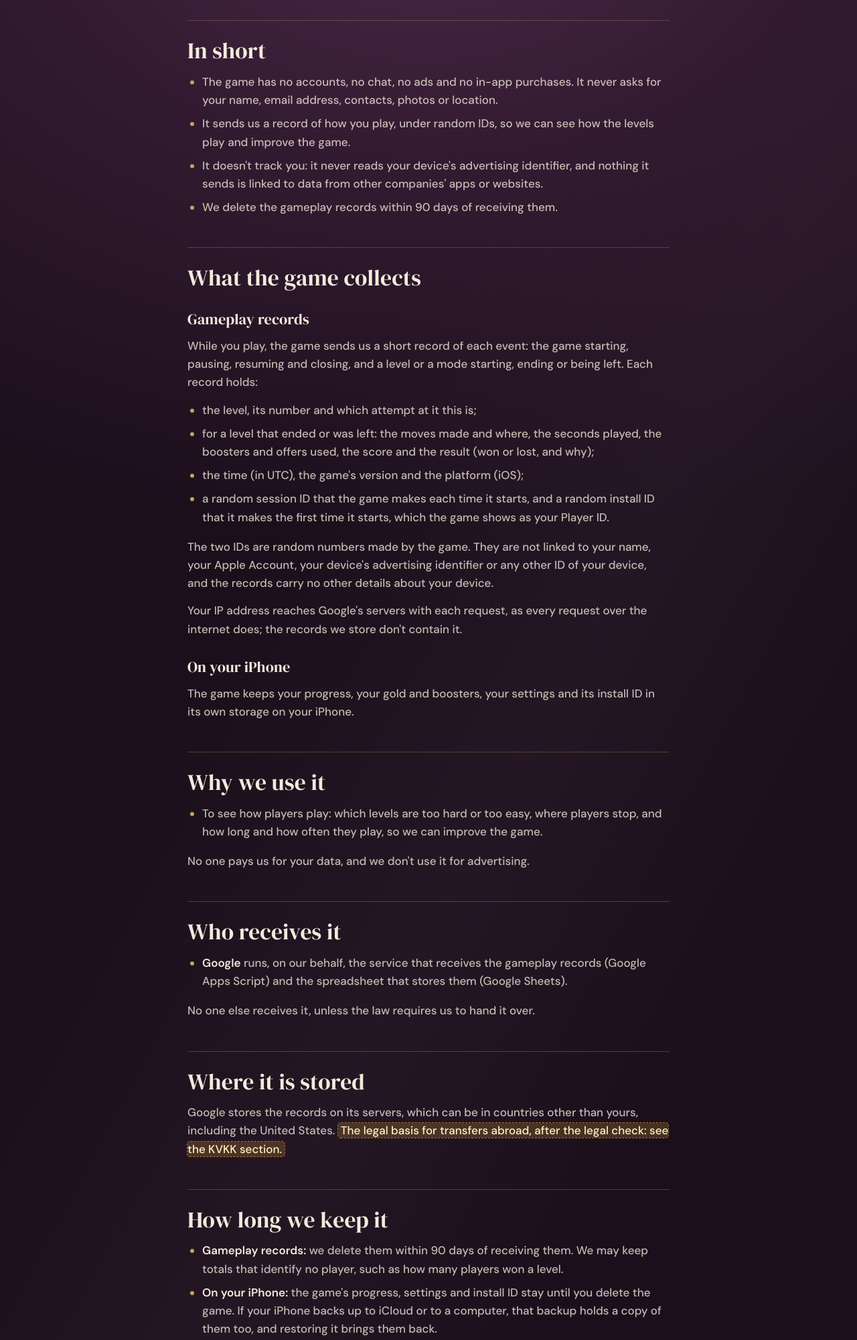
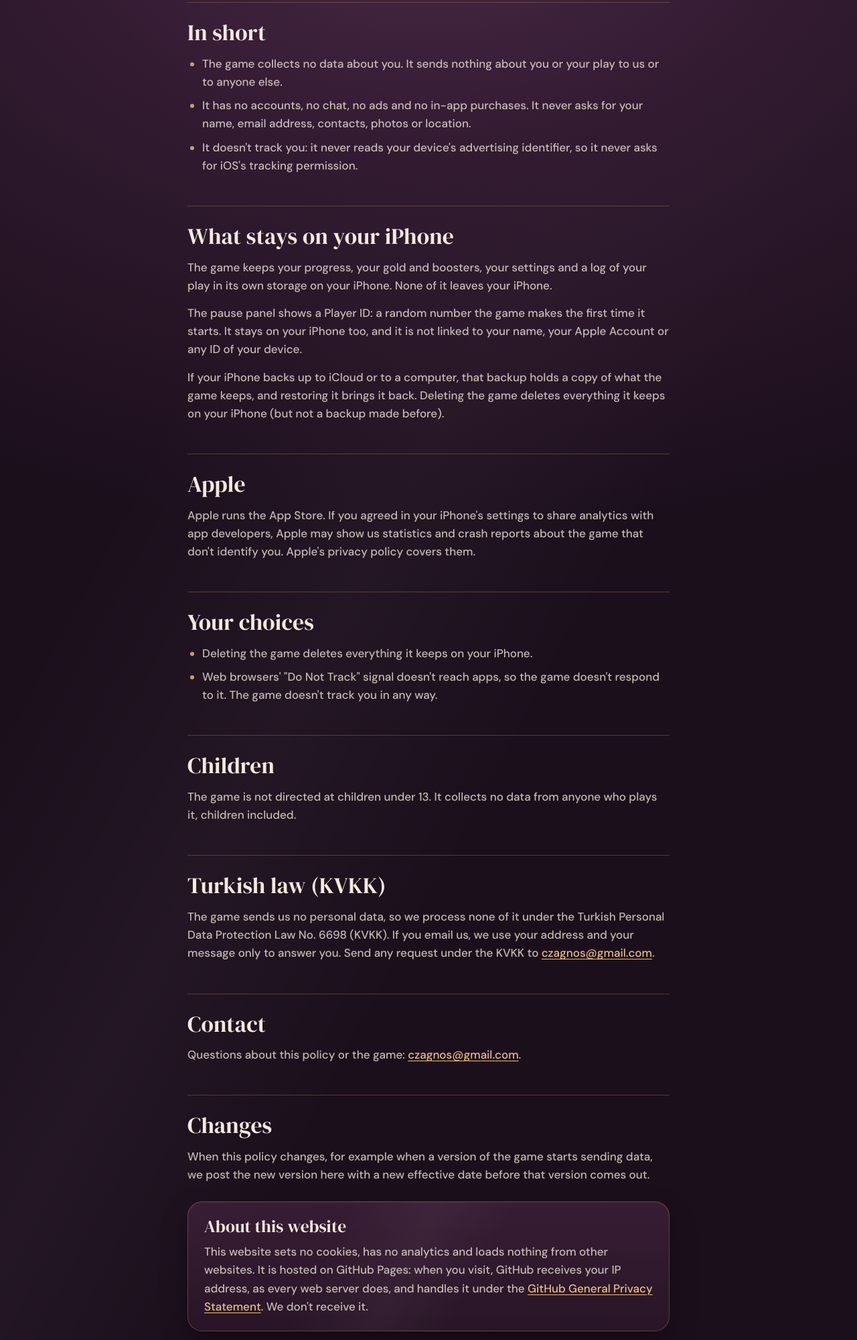
Before and after one commit to czagnos/tippity-site, a plain HTML site: page privacy/index.html in a window 1280 px wide. Shown: the part 428-2428 px from the top of the page at 67% size. Drawn offline with Linux system fonts and the light colour scheme.

Commit message:
Publish the policy of a release that sends nothing
The privacy page comes from the game's final policy (task/t17-1-policy-
details c879710): effective November 10, 2026, the game collects and
sends no data, and the KVKK section has no blanks left. The support page
says the same: no gameplay records, no deletion requests to make; the
Player ID stays as something to include when writing about a problem.

Co-Authored-By: Claude Opus 5.5 <noreply@anthropic.com>

```diff
--- a/privacy/index.html
+++ b/privacy/index.html
@@ -36,61 +36,34 @@
       <article class="prose">
         <p class="kicker">Tippity</p>
         <h1>Tippity Privacy Policy</h1>
-        <p class="meta">Effective <mark class="todo">date</mark></p>
-        <p>Tippity is a puzzle game for iPhone made by Can Zağnos ("we", "us"), who publishes it on the App Store. This policy explains what the game collects, why, who receives it, how long we keep it and what you can do about it.</p>
+        <p class="meta">Effective November 10, 2026</p>
+        <p>Tippity is a puzzle game for iPhone made by Can Zağnos ("we", "us"), who publishes it on the App Store. This policy explains what the game keeps and what it sends.</p>
         <p>Contact: <a href="mailto:czagnos@gmail.com">czagnos@gmail.com</a></p>
         <h2 id="in-short">In short</h2>
         <ul>
-          <li>The game has no accounts, no chat, no ads and no in-app purchases. It never asks for your name, email address, contacts, photos or location.</li>
-          <li>It sends us a record of how you play, under random IDs, so we can see how the levels play and improve the game.</li>
-          <li>It doesn't track you: it never reads your device's advertising identifier, and nothing it sends is linked to data from other companies' apps or websites.</li>
-          <li>We delete the gameplay records within 90 days of receiving them.</li>
+          <li>The game collects no data about you. It sends nothing about you or your play to us or to anyone else.</li>
+          <li>It has no accounts, no chat, no ads and no in-app purchases. It never asks for your name, email address, contacts, photos or location.</li>
+          <li>It doesn't track you: it never reads your device's advertising identifier, so it never asks for iOS's tracking permission.</li>
         </ul>
-        <h2 id="what-the-game-collects">What the game collects</h2>
-        <h3 id="gameplay-records">Gameplay records</h3>
-        <p>While you play, the game sends us a short record of each event: the game starting, pausing, resuming and closing, and a level or a mode starting, ending or being left. Each record holds:</p>
+        <h2 id="what-stays-on-your-iphone">What stays on your iPhone</h2>
+        <p>The game keeps your progress, your gold and boosters, your settings and a log of your play in its own storage on your iPhone. None of it leaves your iPhone.</p>
+        <p>The pause panel shows a Player ID: a random number the game makes the first time it starts. It stays on your iPhone too, and it is not linked to your name, your Apple Account or any ID of your device.</p>
+        <p>If your iPhone backs up to iCloud or to a computer, that backup holds a copy of what the game keeps, and restoring it brings it back. Deleting the game deletes everything it keeps on your iPhone (but not a backup made before).</p>
+        <h2 id="apple">Apple</h2>
+        <p>Apple runs the App Store. If you agreed in your iPhone's settings to share analytics with app developers, Apple may show us statistics and crash reports about the game that don't identify you. Apple's privacy policy covers them.</p>
+        <h2 id="your-choices">Your choices</h2>
         <ul>
-          <li>the level, its number and which attempt at it this is;</li>
-          <li>for a level that ended or was left: the moves made and where, the seconds played, the boosters and offers used, the score and the result (won or lost, and why);</li>
-          <li>the time (in UTC), the game's version and the platform (iOS);</li>
-          <li>a random session ID that the game makes each time it starts, and a random install ID that it makes the first time it starts, which the game shows as your Player ID.</li>
-        </ul>
-        <p>The two IDs are random numbers made by the game. They are not linked to your name, your Apple Account, your device's advertising identifier or any other ID of your device, and the records carry no other details about your device.</p>
-        <p>Your IP address reaches Google's servers with each request, as every request over the internet does; the records we store don't contain it.</p>
-        <h3 id="on-your-iphone">On your iPhone</h3>
-        <p>The game keeps your progress, your gold and boosters, your settings and its install ID in its own storage on your iPhone.</p>
-        <h2 id="why-we-use-it">Why we use it</h2>
-        <ul>
-          <li>To see how players play: which levels are too hard or too easy, where players stop, and how long and how often they play, so we can improve the game.</li>
-        </ul>
-        <p>No one pays us for your data, and we don't use it for advertising.</p>
-        <h2 id="who-receives-it">Who receives it</h2>
-        <ul>
-          <li><strong>Google</strong> runs, on our behalf, the service that receives the gameplay records (Google Apps Script) and the spreadsheet that stores them (Google Sheets).</li>
-        </ul>
-        <p>No one else receives it, unless the law requires us to hand it over.</p>
-        <h2 id="where-it-is-stored">Where it is stored</h2>
-        <p>Google stores the records on its servers, which can be in countries other than yours, including the United States. <mark class="todo">The legal basis for transfers abroad, after the legal check: see the KVKK section.</mark></p>
-        <h2 id="how-long-we-keep-it">How long we keep it</h2>
-        <ul>
-          <li><strong>Gameplay records:</strong> we delete them within 90 days of receiving them. We may keep totals that identify no player, such as how many players won a level.</li>
-          <li><strong>On your iPhone:</strong> the game's progress, settings and install ID stay until you delete the game. If your iPhone backs up to iCloud or to a computer, that backup holds a copy of them too, and restoring it brings them back.</li>
-        </ul>
-        <h2 id="your-choices-and-rights">Your choices and rights</h2>
-        <ul>
-          <li>Deleting the game deletes everything it keeps on your iPhone (but not a backup made before).</li>
-          <li>Web browsers' "Do Not Track" signal doesn't reach apps, so the game doesn't respond to it. The game doesn't track you across apps, so it never asks for iOS's tracking permission.</li>
-          <li>You can ask us for a copy of your gameplay records, ask us to delete them, or object to our use of them, by emailing <a href="mailto:czagnos@gmail.com">czagnos@gmail.com</a>. The records carry only random IDs, so we can find yours only by its Player ID, which the game shows in its pause panel, under its link to this policy; tap it to copy it. Include it in your email. Deleting and installing the game again makes a new Player ID.</li>
-          <li>We answer within 30 days.</li>
+          <li>Deleting the game deletes everything it keeps on your iPhone.</li>
+          <li>Web browsers' "Do Not Track" signal doesn't reach apps, so the game doesn't respond to it. The game doesn't track you in any way.</li>
         </ul>
         <h2 id="children">Children</h2>
-        <p>The game is not directed at children under 13, and we don't knowingly collect data from them. If you believe a child under 13 has played it, email us and we will delete the gameplay records we can find.</p>
-        <h2 id="security">Security</h2>
-        <p>The game sends its records over encrypted connections (HTTPS). The spreadsheet that stores them is private to us.</p>
+        <p>The game is not directed at children under 13. It collects no data from anyone who plays it, children included.</p>
         <h2 id="turkish-law-kvkk">Turkish law (KVKK)</h2>
-        <p>Can Zağnos is the data controller under the Turkish Personal Data Protection Law No. 6698 (KVKK). <mark class="todo">The legal basis for each use, after the legal check.</mark> Under Article 11 of the KVKK you can ask us whether we process your data and for information about it; learn why we process it and whether it is used for that purpose; learn who receives it in Türkiye and abroad; ask us to correct it, or to delete or anonymize it, and to tell those who received it; object to a result that goes against you and comes only from automated analysis; and claim compensation for damage caused by unlawful processing. Send requests to <a href="mailto:czagnos@gmail.com">czagnos@gmail.com</a>.</p>
+        <p>The game sends us no personal data, so we process none of it under the Turkish Personal Data Protection Law No. 6698 (KVKK). If you email us, we use your address and your message only to answer you. Send any request under the KVKK to <a href="mailto:czagnos@gmail.com">czagnos@gmail.com</a>.</p>
+        <h2 id="contact">Contact</h2>
+        <p>Questions about this policy or the game: <a href="mailto:czagnos@gmail.com">czagnos@gmail.com</a>.</p>
         <h2 id="changes">Changes</h2>
-        <p>When this policy changes, we post the new version here with a new effective date.</p>
+        <p>When this policy changes, for example when a version of the game starts sending data, we post the new version here with a new effective date before that version comes out.</p>
 
         <section class="card box" aria-labelledby="site-title">
           <h2 id="site-title">About this website</h2>
```
Also changed, not shown: support/index.html (+6 -6 lines), 2 other files.
